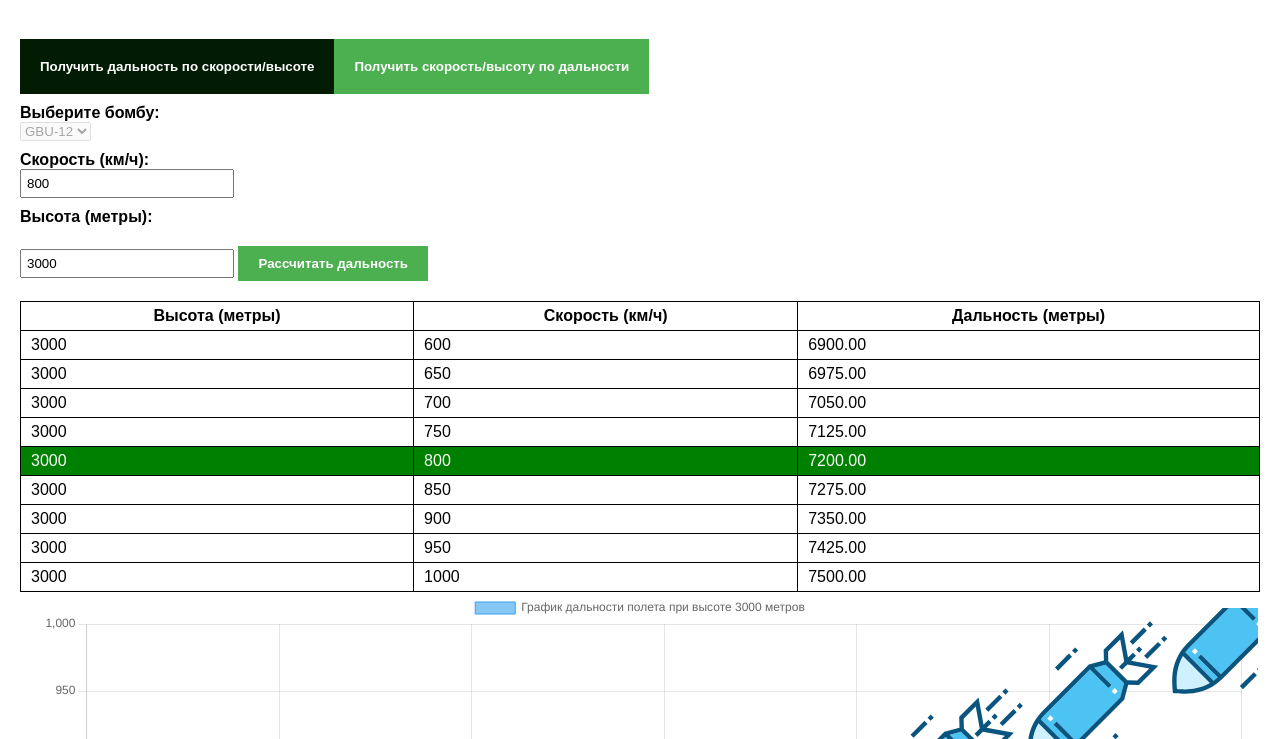
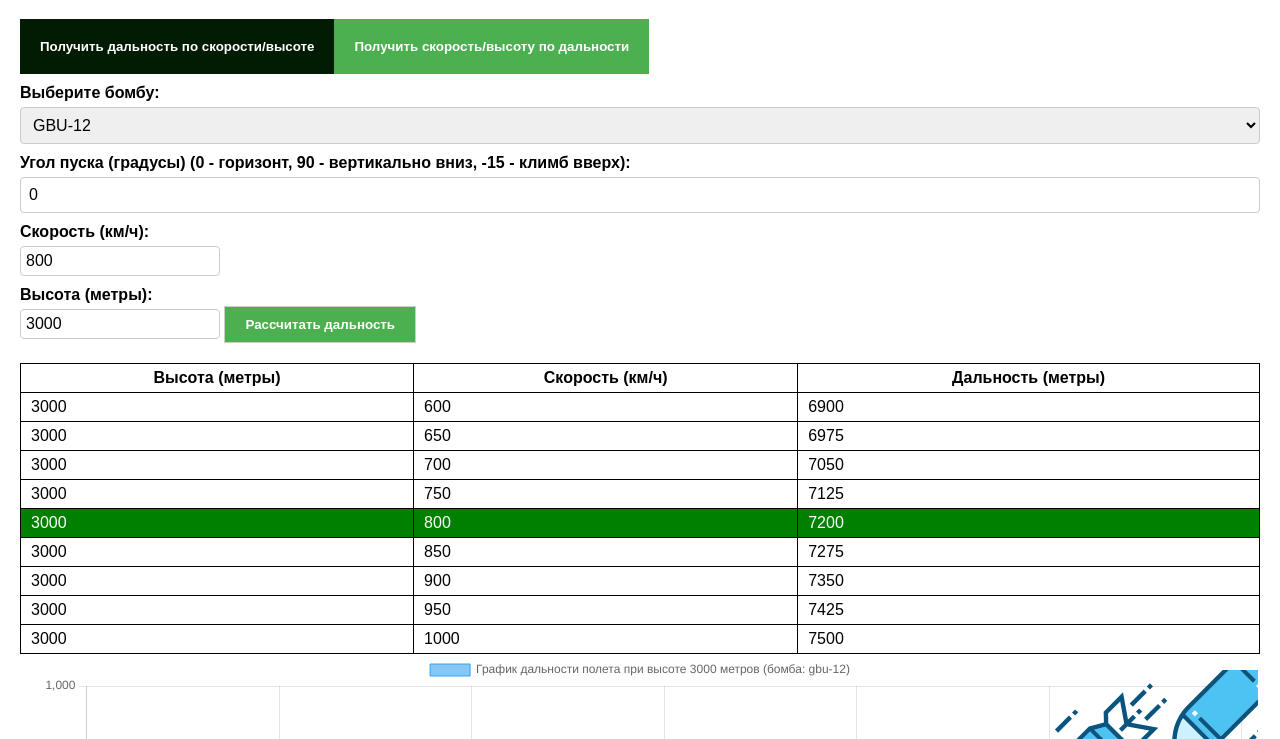
Before and after one commit to yletfull/thunder_bomb_distance, a plain HTML site: page index.html in a window 1280 px wide. Both pictures are taken after a click on the button "Рассчитать дальность". Shown: the part 61-800 px from the top of the page. Drawn offline with nearby package versions, Linux system fonts and the light colour scheme.

Commit message:
global refactoring and feature

```diff
--- a/index.html
+++ b/index.html
@@ -14,11 +14,16 @@
   </div>
 
   <label for="bombSelect">Выберите бомбу:</label>
-  <select id="bombSelect" disabled>
+  <select id="bombSelect">
     <option value="gbu-10">GBU-10</option>
     <option value="gbu-12" selected>GBU-12</option>
     <option value="gbu-16">GBU-16</option>
   </select>
+
+  <div>
+    <label for="launchAngleInput">Угол пуска (градусы) (0 - горизонт, 90 - вертикально вниз, -15 - климб вверх):</label>
+    <input type="number" required id="launchAngleInput" placeholder="Угол пуска (градусы) (0 - горизонт, 90 - вертикально вниз, -15 - климб вверх)" min="-90" max="90" value="0" required>
+  </div>
 
   <div id="distanceTab" class="tabcontent">
     <label for="speedInput">Скорость (км/ч):</label>
--- a/script-distance.js
+++ b/script-distance.js
@@ -4,6 +4,10 @@ document.addEventListener('DOMContentLoaded', function() {
   calculateDistanceBtn.addEventListener('click', calculateDistance);
 
   function calculateDistance() {
+    let launchAngleInput = document.getElementById('launchAngleInput');
+    let launchAngle = parseFloat(launchAngleInput.value);
+    let launchAngleRadians = launchAngle * (Math.PI / 180);
+
     let speedInput = document.getElementById('speedInput');
     let altitudeInput = document.getElementById('altitudeInput');
     let tableOutput = document.getElementById('tableOutput').getElementsByTagName('tbody')[0];
@@ -11,9 +15,26 @@ document.addEventListener('DOMContentLoaded', function() {
     let speed = parseFloat(speedInput.value);
     let altitude = parseFloat(altitudeInput.value);
 
-    // Коэффициенты для расчета дальности
+    // Коэффициенты для расчета дальности в зависимости от выбранной бомбы
     let coefficientA = 1.5;
     let coefficientB = 2.0;
+
+    // Переменные для хранения значений вариаций бомб
+    let bomb = document.getElementById('bombSelect').value;
+    let bombCoefficientA = coefficientA;
+    let bombCoefficientB = coefficientB;
+
+    // Установка коэффициентов для выбранной бомбы
+    if (bomb === 'gbu-10') {
+      bombCoefficientA = 2.0;
+      bombCoefficientB = 2.5;
+    } else if (bomb === 'gbu-12') {
+      bombCoefficientA = 1.5;
+      bombCoefficientB = 2.0;
+    } else if (bomb === 'gbu-16') {
+      bombCoefficientA = 1.2;
+      bombCoefficientB = 1.8;
+    }
 
     // Расчет и вывод таблицы для диапазона скоростей
     tableOutput.innerHTML = '';
@@ -29,7 +50,15 @@ document.addEventListener('DOMContentLoaded', function() {
 
       altitudeCell.textContent = altitude;
       speedCell.textContent = currentSpeed;
-      distanceCell.textContent = (coefficientA * currentSpeed + coefficientB * altitude).toFixed(2);
+
+      console.log(
+        bombCoefficientA,
+        currentSpeed,
+        bombCoefficientB,
+        altitude,
+        Math.cos(launchAngleRadians)
+      )
+      distanceCell.textContent = (bombCoefficientA * currentSpeed + bombCoefficientB * altitude) * Math.cos(launchAngleRadians).toFixed(2);
 
       row.appendChild(altitudeCell);
       row.appendChild(speedCell);
@@ -45,7 +74,7 @@ document.addEventListener('DOMContentLoaded', function() {
     // Создание графика
     let chartData = [];
     for (let currentSpeed = startSpeed; currentSpeed <= endSpeed; currentSpeed += 50) {
-      let distance = coefficientA * currentSpeed + coefficientB * altitude;
+      let distance = (bombCoefficientA * currentSpeed + bombCoefficientB * altitude) * Math.cos(launchAngleRadians);
       chartData.push({ x: distance, y: currentSpeed });
     }
 
@@ -66,7 +95,7 @@ document.addEventListener('DOMContentLoaded', function() {
         type: 'scatter',
         data: {
           datasets: [{
-            label: `График дальности полета при высоте ${altitudeInput.value} метров`,
+            label: `График дальности полета при высоте ${altitudeInput.value} метров (бомба: ${bomb})`,
             data: chartData,
             backgroundColor: 'rgba(54, 162, 235, 0.6)',
             borderColor: 'rgba(54, 162, 235, 1)',
--- a/script-speed-altitude.js
+++ b/script-speed-altitude.js
@@ -8,8 +8,11 @@ function calculateSpeedAltitude() {
   let speedOutput = document.getElementById('speedOutput');
   let altitudeOutput = document.getElementById('altitudeOutput');
   let chartCanvas = document.getElementById('chartAltitude');
+  let launchAngleInput = document.getElementById('launchAngleInput');
 
   let distance = parseFloat(distanceInput.value);
+  let launchAngle = parseFloat(launchAngleInput.value);
+  let launchAngleRadians = launchAngle * (Math.PI / 180);
 
   // Заданные диапазоны скорости и высоты
   let minSpeed = 500;
@@ -31,7 +34,7 @@ function calculateSpeedAltitude() {
     while (minAltitude <= maxAltitude) {
       altitude = (minAltitude + maxAltitude) / 2;
 
-      let calculatedDistance = calculateDistance(speed, altitude);
+      let calculatedDistance = calculateDistance(speed, altitude, launchAngleRadians);
 
       if (Math.abs(calculatedDistance - distance) < epsilon) {
         found = true;
@@ -48,7 +51,7 @@ function calculateSpeedAltitude() {
 
     if (found) {
       break;
-    } else if (calculateDistance(speed, minAltitude) < distance) {
+    } else if (calculateDistance(speed, minAltitude, launchAngleRadians) < distance) {
       minSpeed = speed + epsilon;
     } else {
       maxSpeed = speed - epsilon;
@@ -77,7 +80,7 @@ function calculateSpeedAltitude() {
   let maxY = -Infinity;
 
   for (let currentSpeed = minSpeed; currentSpeed <= maxSpeed; currentSpeed += epsilon) {
-    let currentAltitude = calculateAltitude(distance, currentSpeed);
+    let currentAltitude = calculateAltitude(distance, currentSpeed, launchAngleRadians);
 
     if (Math.abs(currentAltitude - prevAltitude) >= 50) {
       chartData.push({ x: currentAltitude, y: currentSpeed });
@@ -151,24 +154,24 @@ function calculateSpeedAltitude() {
   };
 }
 
-function calculateDistance(speed, altitude) {
+function calculateDistance(speed, altitude, launchAngleRadians) {
   // Коэффициенты для расчета дальности
   let coefficientA = 1.5;
   let coefficientB = 2.0;
 
-  // Формула для расчета дальности
-  let distance = coefficientA * speed + coefficientB * altitude;
+  // Формула для расчета дальности с учетом угла пуска
+  let distance = (coefficientA * speed + coefficientB * altitude) * Math.cos(launchAngleRadians);
 
   return distance;
 }
 
-function calculateAltitude(distance, speed) {
+function calculateAltitude(distance, speed, launchAngleRadians) {
   // Коэффициенты для расчета высоты
   let coefficientA = 1.5;
   let coefficientB = 2.0;
 
-  // Формула для расчета высоты
-  let altitude = (distance - coefficientA * speed) / coefficientB;
+  // Формула для расчета высоты с учетом угла пуска
+  let altitude = (distance - coefficientA * speed * Math.cos(launchAngleRadians)) / (coefficientB * Math.cos(launchAngleRadians));
 
   return altitude;
 }
--- a/styles.css
+++ b/styles.css
@@ -50,13 +50,13 @@ body {
   }
 
   button {
-    margin-top: 20px;
     padding: 10px 20px;
     background-color: #4CAF50;
     color: white;
     border: none;
     cursor: pointer;
     font-weight: bold;
+    border: 1px solid #ccc;
   }
 
   button:hover {
@@ -84,3 +84,33 @@ body {
     background-color: green;
     color: white;
   }
+
+  #launchAngleInput {
+    padding: 8px;
+    font-size: 16px;
+    border: 1px solid #ccc;
+    border-radius: 4px;
+    width: 100%;
+    box-sizing: border-box;
+    margin-top: 5px;
+  }
+
+  #bombSelect {
+    padding: 8px;
+    font-size: 16px;
+    border: 1px solid #ccc;
+    border-radius: 4px;
+    width: 100%;
+    box-sizing: border-box;
+    margin-top: 5px;
+  }
+
+  input {
+    padding: 8px;
+    font-size: 16px;
+    border: 1px solid #ccc;
+    border-radius: 4px;
+    width: 100%;
+    box-sizing: border-box;
+    margin-top: 5px;
+  }
```
